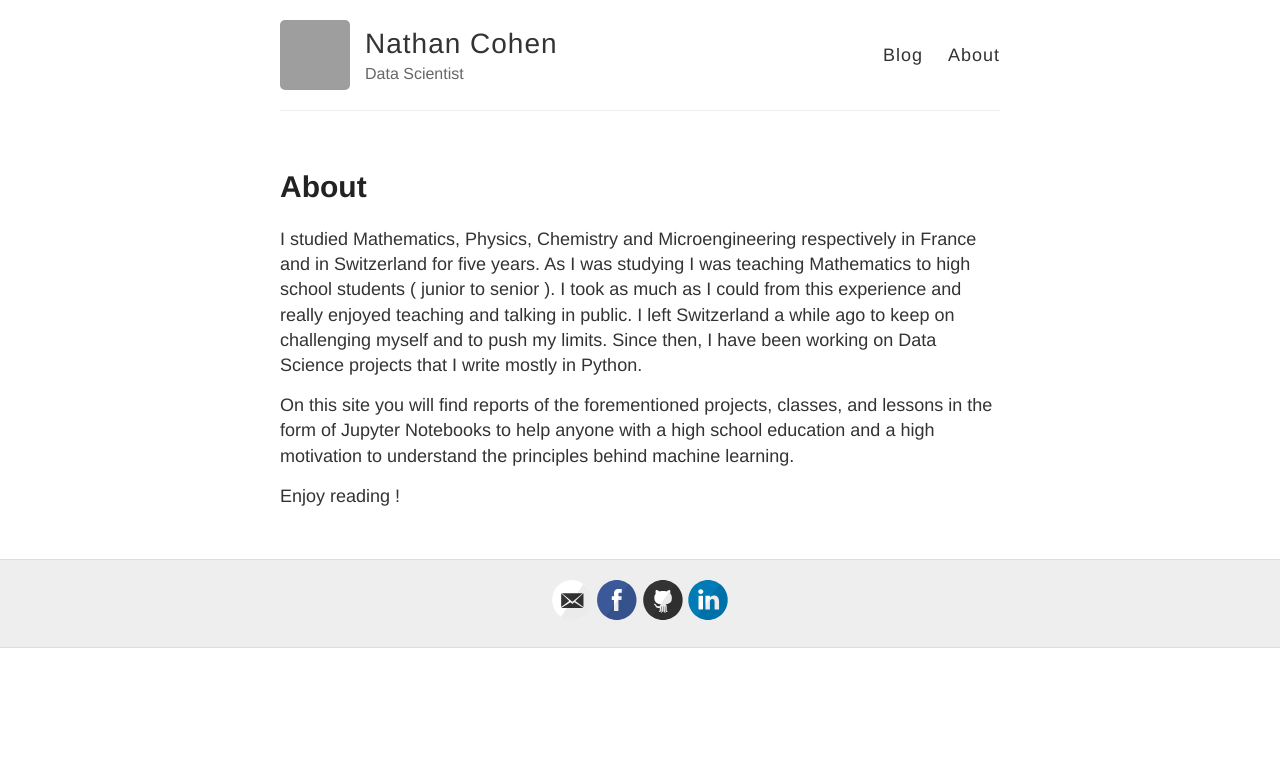
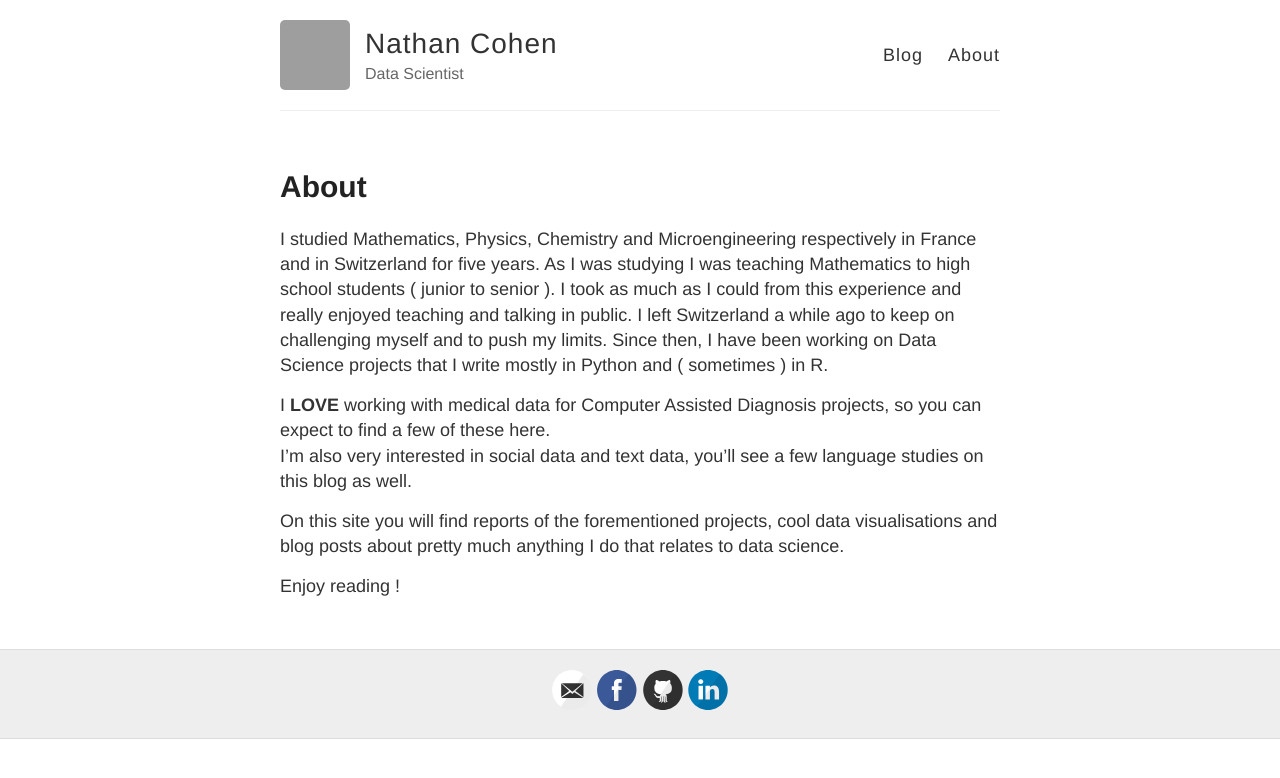
Before and after one commit to nathancohenil/nathancohenil.github.io, a Jekyll site: the page built from about.md, in a window 1280 px wide. Shown: the top 778 px of the page. Built offline with Jekyll 4.4.1, drawn with Linux system fonts in a browser that asks for light colours; grey boxes are pictures that could not be loaded.

Commit message:
Update about.md

```diff
--- a/about.md
+++ b/about.md
@@ -7,8 +7,11 @@ permalink: /about/
 
 
 
-I studied Mathematics, Physics, Chemistry and Microengineering respectively in France and in Switzerland for five years. As I was studying I was teaching Mathematics to high school students ( junior to senior ). I took as much as I could from this experience and really enjoyed teaching and talking in public. I left Switzerland a while ago to keep on challenging myself and to push my limits. Since then, I have been working on Data Science projects that I write mostly in Python.
+I studied Mathematics, Physics, Chemistry and Microengineering respectively in France and in Switzerland for five years. As I was studying I was teaching Mathematics to high school students ( junior to senior ). I took as much as I could from this experience and really enjoyed teaching and talking in public. I left Switzerland a while ago to keep on challenging myself and to push my limits. Since then, I have been working on Data Science projects that I write mostly in Python and ( sometimes ) in R.
 
-On this site you will find reports of the forementioned projects, classes, and lessons in the form of Jupyter Notebooks to help anyone with a high school education and a high motivation to understand the principles behind machine learning.
+I **LOVE** working with medical data for Computer Assisted Diagnosis projects, so you can expect to find a few of these here.
+I'm also very interested in social data and text data, you'll see a few language studies on this blog as well.
+
+On this site you will find reports of the forementioned projects, cool data visualisations and blog posts about pretty much anything I do that relates to data science.
 
 Enjoy reading !
```
